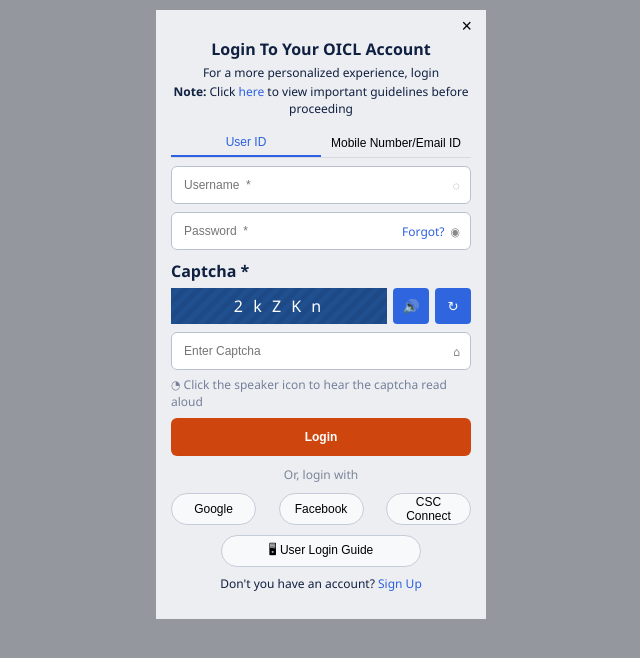
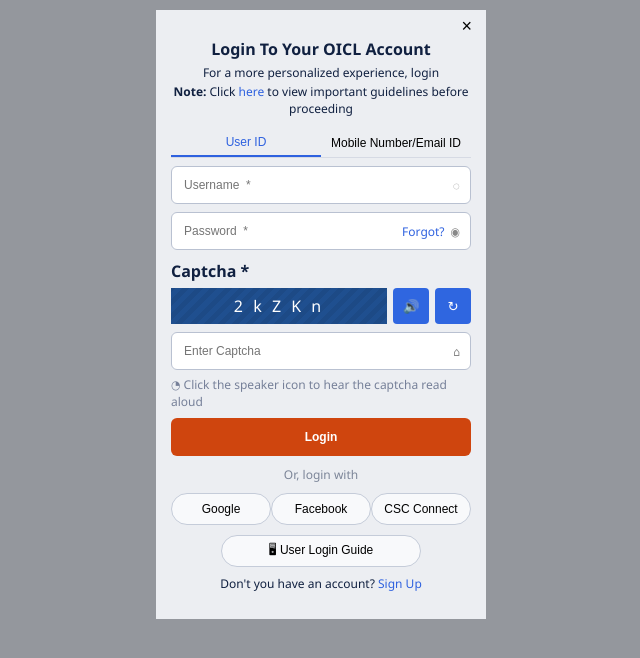
Before and after one commit to Himanshu6868/oicl-cattle-claim, a React (Vite) app: page / in a window 1280 px wide. Shown: the top 658 px of the page, without its empty margins (319-959 px from the left). Built offline with nearby package versions, Linux system fonts and the light colour scheme.

Commit message:
Update App.css

```diff
--- a/src/App.css
+++ b/src/App.css
@@ -176,7 +176,7 @@
 }
 
 .social-btn {
-  width: 85px;
+  width: 100px;
   height: 32px;
   border: 1px solid #c5ccd9;
   border-radius: 20px;
```
